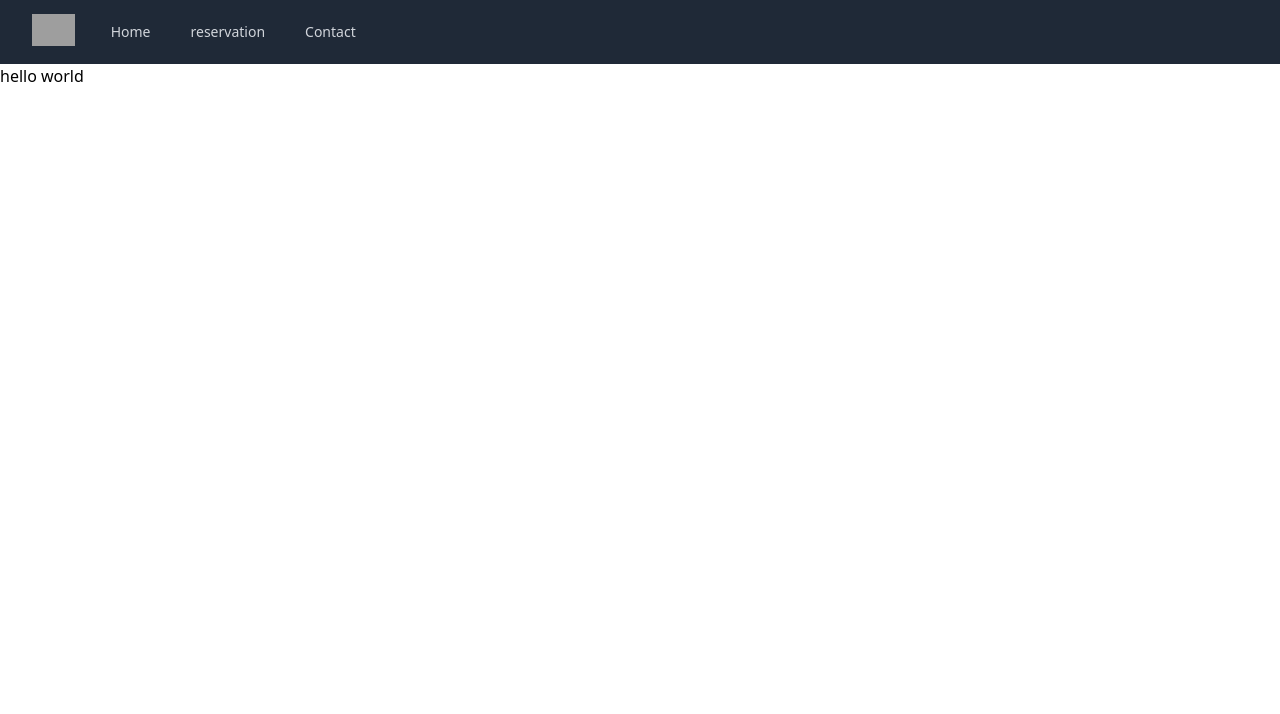
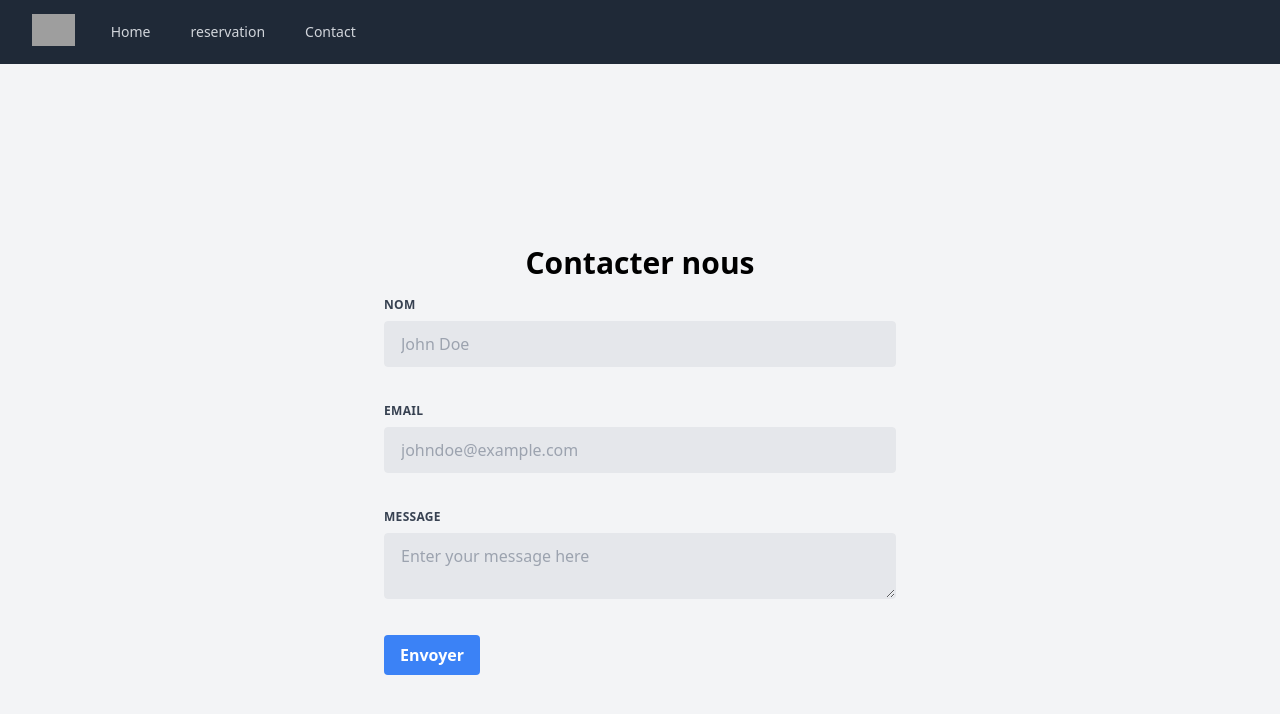
Before and after one commit to tristandac27/projet-m2l, a React (Vite) app: page /Contact in a window 1280 px wide. Shown: the top 714 px of the page. Built offline with nearby package versions, Linux system fonts and the light colour scheme; grey boxes are pictures that could not be loaded.

Commit message:
Page contact

```diff
--- a/src/page/Contact.jsx
+++ b/src/page/Contact.jsx
@@ -1,7 +1,44 @@
- function Contact () {
-    return (
-        <h1>hello world</h1>
-      );
+
+
+function Contact() {
+  return (
+    <div className="flex flex-col items-center justify-center h-screen bg-gray-100">
+      <h1 className="text-3xl font-bold mb-4">Contacter nous</h1>
+      <form className="w-full max-w-lg">
+        <div className="flex flex-wrap -mx-3 mb-6">
+          <div className="w-full px-3">
+            <label className="block uppercase tracking-wide text-gray-700 text-xs font-bold mb-2" htmlFor="grid-name">
+              Nom
+            </label>
+            <input className="appearance-none block w-full bg-gray-200 text-gray-700 border border-gray-200 rounded py-3 px-4 mb-3 leading-tight focus:outline-none focus:bg-white focus:border-gray-500" id="grid-name" type="text" placeholder="John Doe" />
+          </div>
+        </div>
+        <div className="flex flex-wrap -mx-3 mb-6">
+          <div className="w-full px-3">
+            <label className="block uppercase tracking-wide text-gray-700 text-xs font-bold mb-2" htmlFor="grid-email">
+              Email
+            </label>
+            <input className="appearance-none block w-full bg-gray-200 text-gray-700 border border-gray-200 rounded py-3 px-4 mb-3 leading-tight focus:outline-none focus:bg-white focus:border-gray-500" id="grid-email" type="email" placeholder="johndoe@example.com" />
+          </div>
+        </div>
+        <div className="flex flex-wrap -mx-3 mb-6">
+          <div className="w-full px-3">
+            <label className="block uppercase tracking-wide text-gray-700 text-xs font-bold mb-2" htmlFor="grid-message">
+              Message
+            </label>
+            <textarea className="appearance-none block w-full bg-gray-200 text-gray-700 border border-gray-200 rounded py-3 px-4 mb-3 leading-tight focus:outline-none focus:bg-white focus:border-gray-500" id="grid-message" placeholder="Enter your message here"></textarea>
+          </div>
+        </div>
+        <div className="flex flex-wrap -mx-3 mb-2">
+          <div className="w-full px-3">
+            <button className="bg-blue-500 hover:bg-blue-700 text-white font-bold py-2 px-4 rounded focus:outline-none focus:shadow-outline" type="button">
+              Envoyer
+            </button>
+          </div>
+        </div>
+      </form>
+    </div>
+  );
 }
 
-export default Contact
+export default Contact;
```
